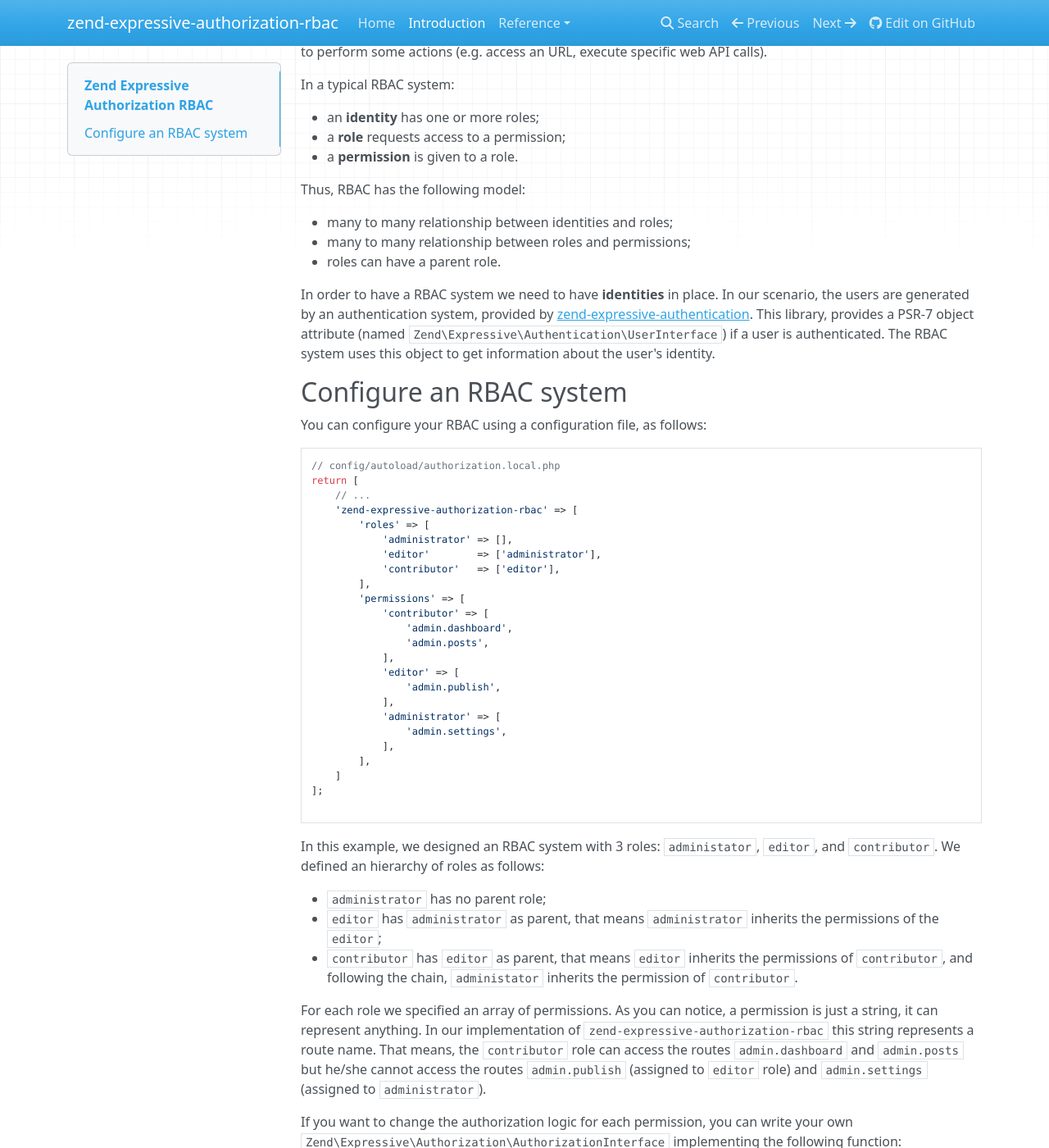
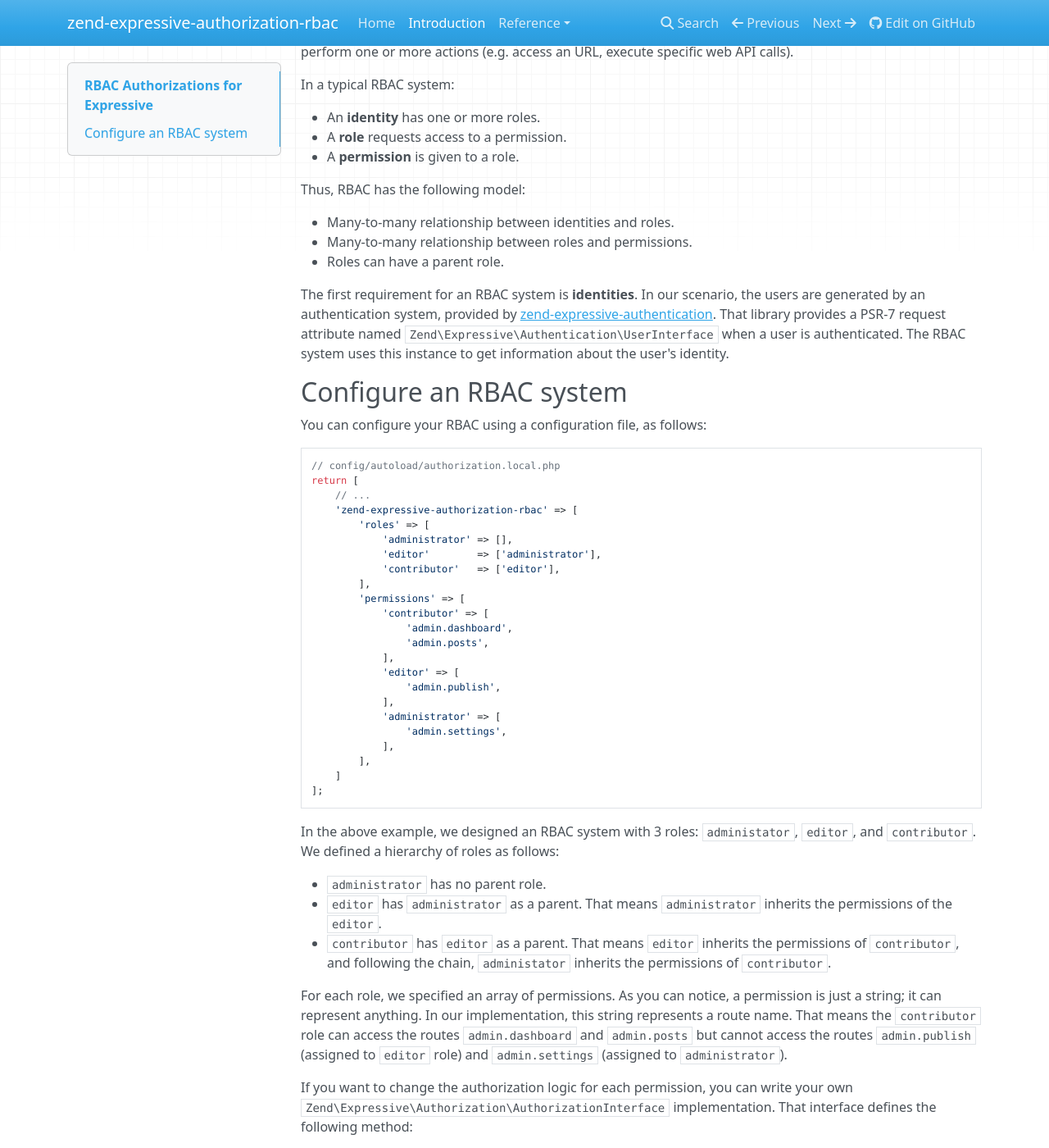
Before and after one commit to zendframework/zend-expressive-authorization-rbac, an MkDocs documentation site: the page built from docs/book/v1/intro.md, in a window 1280 px wide and 1400 px high, scrolled down 195 px. Shown: the whole window at 82% size. Built offline with MkDocs 1.6.1, drawn with Linux system fonts in a browser that asks for light colours; nearby versions of some CDN libraries; old or Windows-style settings are respelled for this version of MkDocs; some of the changed text lies outside the part shown.

Commit message:
Provides edits to the documentation
Edits to formatting and language flow.

````diff
--- a/docs/book/v1/intro.md
+++ b/docs/book/v1/intro.md
@@ -1,33 +1,33 @@
-# Zend Expressive Authorization RBAC
+# RBAC Authorizations for Expressive
 
 This component provides [Role-Based Access Control](https://en.wikipedia.org/wiki/Role-based_access_control)
-(RBAC) authorization abstraction for [zend-expressive-authorization](https://github.com/zendframework/zend-expressive-authentication)
+(RBAC) authorization abstraction for the [zend-expressive-authorization](https://github.com/zendframework/zend-expressive-authentication)
 library.
 
-RBAC is based on the idea or **roles**. Typically, in a web application we have
-users identified by **identity** (e.g. username, email, etc). Each user has one
-or more roles (e.g. admin, editor, guest). Each role has a **permission**, to
-perform some actions (e.g. access an URL, execute specific web API calls).
+RBAC is based on the idea of **roles**. In a web application, users have an
+**identity** (e.g. username, email, etc). Each identified user then has one or
+more roles (e.g. admin, editor, guest). Each role has a **permission** to
+perform one or more actions (e.g. access an URL, execute specific web API
+calls).
 
 In a typical RBAC system:
 
-- an **identity** has one or more roles;
-- a **role** requests access to a permission;
-- a **permission** is given to a role.
+- An **identity** has one or more roles.
+- A **role** requests access to a permission.
+- A **permission** is given to a role.
 
 Thus, RBAC has the following model:
 
-- many to many relationship between identities and roles;
-- many to many relationship between roles and permissions;
-- roles can have a parent role.
+- Many-to-many relationship between identities and roles.
+- Many-to-many relationship between roles and permissions.
+- Roles can have a parent role.
 
-In order to have a RBAC system we need to have **identities** in place. In
-our scenario, the users are generated by an authentication system, provided by
+The first requirement for an RBAC system is **identities**. In our scenario, the
+users are generated by an authentication system, provided by
 [zend-expressive-authentication](https://github.com/zendframework/zend-expressive-authentication).
-This library, provides a PSR-7 object attribute (named
-`Zend\Expressive\Authentication\UserInterface`) if a user is authenticated.
-The RBAC system uses this object to get information about the user's identity.
-
+That library provides a PSR-7 request attribute named
+`Zend\Expressive\Authentication\UserInterface` when a user is authenticated.
+The RBAC system uses this instance to get information about the user's identity.
 
 ## Configure an RBAC system
 
@@ -57,29 +57,28 @@ return [
         ],
     ]
 ];
-
 ```
 
-In this example, we designed an RBAC system with 3 roles: `administator`,
-`editor`, and `contributor`. We defined an hierarchy of roles as follows:
+In the above example, we designed an RBAC system with 3 roles: `administator`,
+`editor`, and `contributor`. We defined a hierarchy of roles as follows:
 
-- `administrator` has no parent role;
-- `editor` has `administrator` as parent, that means `administrator` inherits
-the permissions of the `editor`;
-- `contributor` has `editor` as parent, that means `editor` inherits the
-permissions of `contributor`, and following the chain, `administator` inherits
-the permission of `contributor`.
+- `administrator` has no parent role.
+- `editor` has `administrator` as a parent. That means `administrator` inherits
+  the permissions of the `editor`.
+- `contributor` has `editor` as a parent. That means `editor` inherits the
+  permissions of `contributor`, and following the chain, `administator` inherits
+  the permissions of `contributor`.
 
-For each role we specified an array of permissions. As you can notice, a
-permission is just a string, it can represent anything. In our implementation
-of `zend-expressive-authorization-rbac` this string represents a route name.
-That means, the `contributor` role can access the routes `admin.dashboard` and
-`admin.posts` but he/she cannot access the routes `admin.publish` (assigned to
-`editor` role) and `admin.settings` (assigned to `administrator`).
+For each role, we specified an array of permissions. As you can notice, a
+permission is just a string; it can represent anything. In our implementation,
+this string represents a route name.  That means the `contributor` role can
+access the routes `admin.dashboard` and `admin.posts` but cannot access the
+routes `admin.publish` (assigned to `editor` role) and `admin.settings`
+(assigned to `administrator`).
 
 If you want to change the authorization logic for each permission, you can write
-your own `Zend\Expressive\Authorization\AuthorizationInterface` implementing
-the following function:
+your own `Zend\Expressive\Authorization\AuthorizationInterface` implementation.
+That interface defines the following method:
 
 ```php
 isGranted(string $role, ServerRequestInterface $request) : bool
@@ -87,7 +86,7 @@ isGranted(string $role, ServerRequestInterface $request) : bool
 
 where `$role` is the role and `$request` is the PSR-7 HTTP request to authorize.
 
-> This library uses the [zend-permissions-rbac](https://github.com/zendframework/zend-permissions-rbac)
+> This library uses the [zendframework/zend-permissions-rbac](https://docs.zendframework.com/zend-permissions-rbac/)
 > library to implement the RBAC system. If you want to know more about the usage
-> of this library read this blog post
-> [Manage permissions with zend-permissions-rbac](https://framework.zend.com/blog/2017-04-27-zend-permissions-rbac.html)
+> of this library, read the blog post
+> [Manage permissions with zend-permissions-rbac](https://framework.zend.com/blog/2017-04-27-zend-permissions-rbac.html).
````
Also changed, not shown: docs/book/v1/dynamic-assertion.md (+20 -21 lines).
